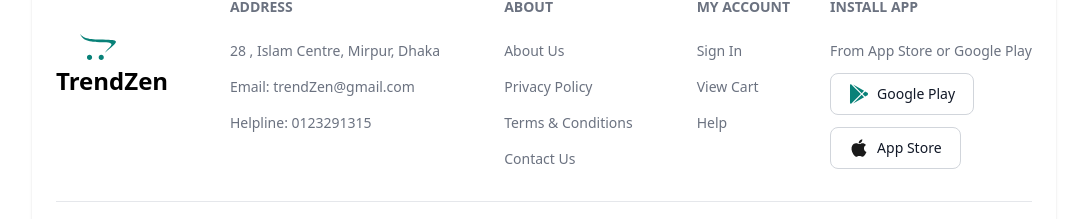
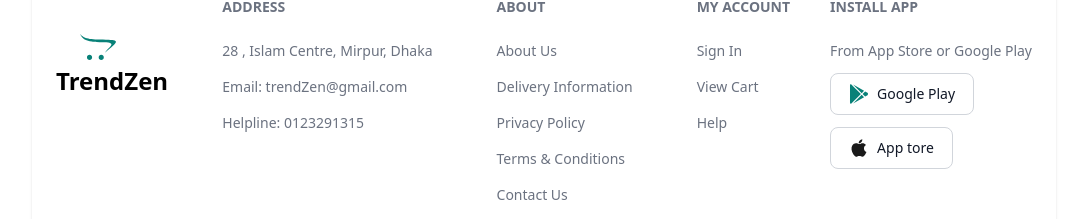
Before and after one commit to Sumaiya-Meem/TrendZen-Client, a React (Vite) app: page / in a window 1280 px wide. Shown: the part 1067-1286 px from the top of the page, without its empty margins (96-1183 px from the left). Built offline with nearby package versions, Linux system fonts and the light colour scheme; no server answers.

Commit message:
get all product data

```diff
--- /dev/null
+++ b/src/Hooks/useProduct.jsx
@@ -0,0 +1,10 @@
+
+const useProduct = () => {
+    return (
+        <div>
+
+        </div>
+    );
+};
+
+export default useProduct;
--- a/src/Hooks/useSummerProduct.jsx
+++ b/src/Hooks/useSummerProduct.jsx
@@ -3,15 +3,15 @@ import useAxiosSecure from "./useAxiosSecure";
 
 const useSummerProduct = () => {
     const axiosSecure = useAxiosSecure();
-    const { isLoading, refetch, data:allProduct =[]} = useQuery({
+    const { isLoading, refetch, data:allProducts =[]} = useQuery({
         queryKey: ['propertyData'],
         queryFn: async () =>
         {
-            const res = await axiosSecure.get('/summer')
+            const res = await axiosSecure.get('/products')
             return res.data;
         }
       })
-      return [allProduct,isLoading,refetch]
+      return [allProducts,isLoading,refetch]
 };
 
 
--- a/src/Pages/NewArrival/NewArrival.jsx
+++ b/src/Pages/NewArrival/NewArrival.jsx
@@ -8,7 +8,7 @@ const NewArrival = () => {
         <div className="mt-5">
             <h1 className="text-[#088178] text-3xl text-center font-semibold">Latest Summer Collection</h1>
             <p className="text-[#201f1f38] text-center mb-6">Summer Collection Modern Design</p>
-            <div className='grid grid-cols-3 gap-2 p-2'>
+            <div className='grid grid-cols-1 md:grid-cols-2  lg:grid-cols-3 gap-2 p-2'>
                 {
                     allProduct.map(data =>
 
@@ -27,8 +27,8 @@ const NewArrival = () => {
                             </p>
 
                             <div className="flex justify-between">
-                                <p className="text-[#088178]">${data.price}</p>
-                                <FaCartShopping />
+                                <p className="text-[#088178] font-semibold">${data.price}</p>
+                                <div className="bg-[#44cdc4] p-2 rounded-[50%] text-white text-xl"><FaCartShopping /></div>
                             </div>
 
 
--- a/src/Pages/components/Footers/Footers.jsx
+++ b/src/Pages/components/Footers/Footers.jsx
@@ -29,6 +29,7 @@ const Footers = () => {
                 <Footer.Title title="About" />
                 <Footer.LinkGroup col>
                   <Footer.Link href="#">About Us</Footer.Link>
+                  <Footer.Link href="#">Delivery Information</Footer.Link>
                   <Footer.Link href="#">Privacy Policy</Footer.Link>
                   <Footer.Link href="#">Terms &amp; Conditions</Footer.Link>
                   <Footer.Link href="#">Contact Us</Footer.Link>
@@ -53,9 +54,9 @@ const Footers = () => {
         <FaGooglePlay className="mr-2 h-5 w-5 text-[#088178]" />
        Google Play
       </Button>
-                  <Button color="light" className="mt-3 text-[25px]">
+                  <Button color="light" className="mt-3">
         <IoLogoApple className="mr-2 h-5 w-5 text-[#1a1a1a]" />
-       App Store
+       App tore
       </Button>
                   </Footer.Link>
                 </Footer.LinkGroup>
```
